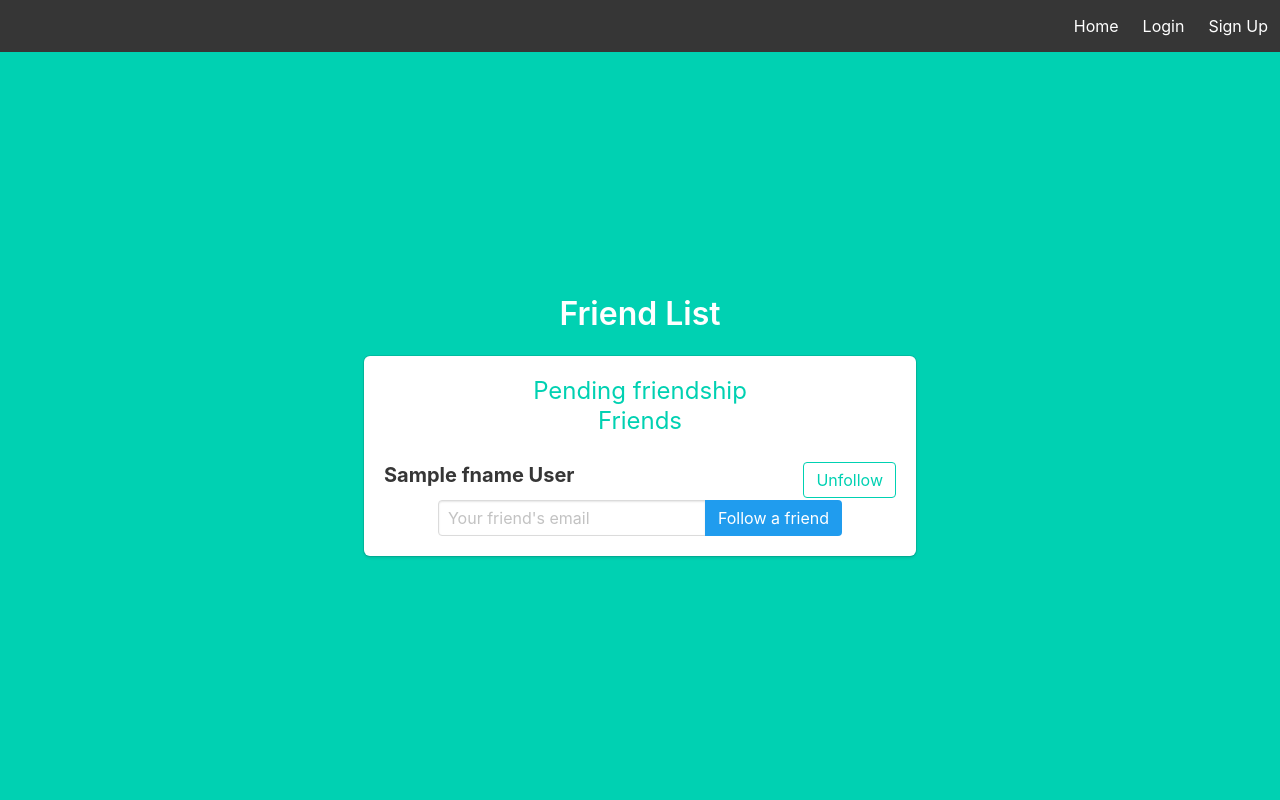
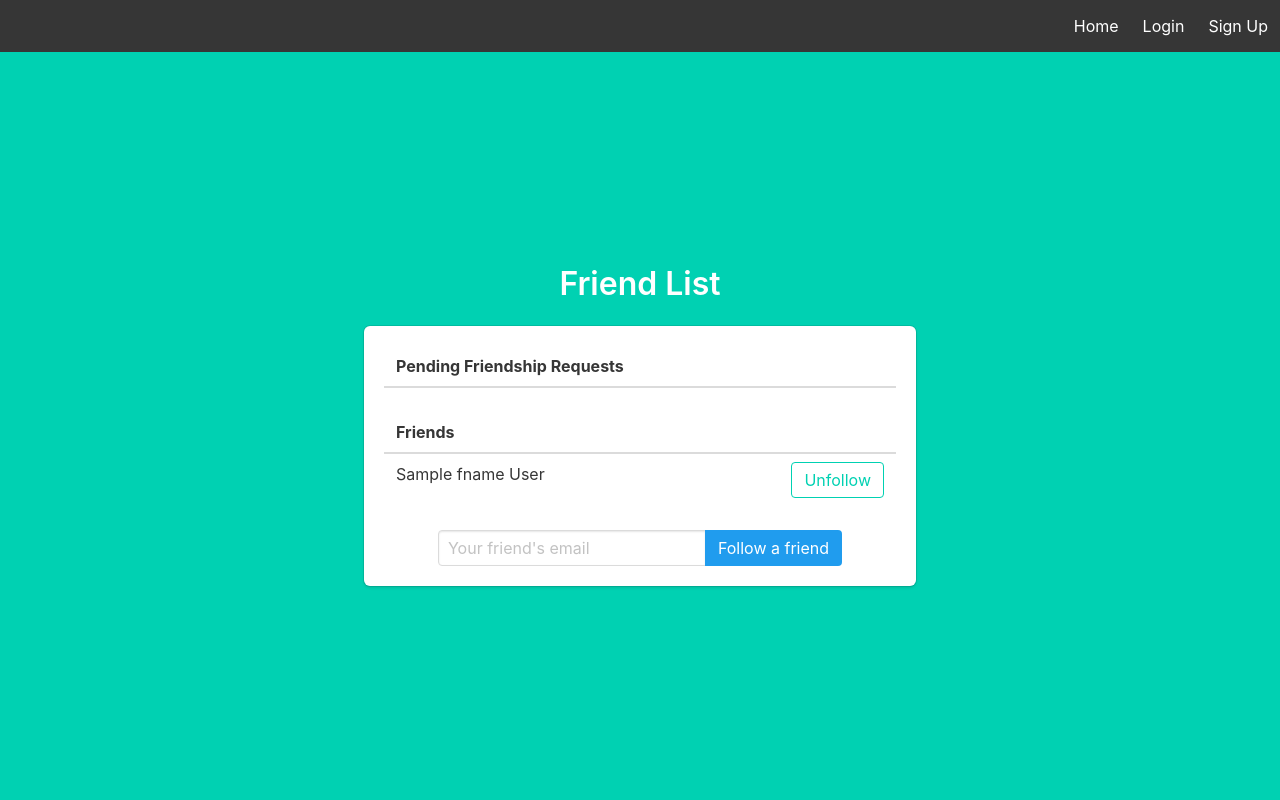
Before and after one commit to vin-lz/cs6083-principles-of-database-systems-final-project, a Flask app: template templates/friends.html in a window 1280 px wide. Run offline with Flask 2, Linux system fonts and the light colour scheme; the template is opened without the code that fills it: most values are stand-ins (such as "Sample title", 1, 10 or a date in 2020); lists and menus that the app fills with data are empty; some libraries are stand-ins or nearby versions.

Commit message:
feat: Better display for friends

```diff
--- a/templates/friends.html
+++ b/templates/friends.html
@@ -11,51 +11,71 @@
         </div>
         {% endif %}
         {% endwith %}
-        <ul>
+
         {% if pending_count != 0 %}
-            <h3 class="subtitle is-4 has-text-primary">Pending friendship</h3>
+        <table class="table is-fullwidth">
+            <thead>
+                <tr>
+                    <th>Pending Friendship Requests</th>
+                    <th></th>
+                </tr>
+            </thead>
+            <tbody>
                 {% for i in users_friendship %}
                 {% if i[1].fstatus=='pending' %}
-            <li>
+                <tr>
+                    <td>{{ i[0].fname }} {{ i[0].lname }}</td>
+                    <td>
                         <form method="POST" action="/friends">
-                    <div class="field level">
-                        <label class="label level-left is-medium">{{i[0].fname}} {{i[0].lname}} </label>
-                        <div class="control">
+                            <div class="control has-text-right">
                                 <input type="hidden" name="follower" value="{{ i[1].follower }}">
                                 <input type="hidden" name="followee" value="{{ i[1].followee }}">
                                 <input class="button is-primary is-outlined" type="submit" name="action" value="Accept">
                                 <input class="button is-primary is-outlined" type="submit" name="action" value="Reject">
                             </div>
-                    </div>
                         </form>
-            </li>
+                    </td>
+                </tr>
                 {% endif %}
                 {% endfor %}
+            </tbody>
+        </table>
         {% endif %}
-        </ul>
+
+
         {% if accepted_count == 0 %}
         <h3 class="subtitle  is-4 has-text-primary">It's empty</h3>
         {% else %}
-        <h3 class="subtitle  is-4 has-text-primary">Friends</h3>
-        <ul>
+        <table class="table is-fullwidth">
+            <thead>
+                <tr>
+                    <th>Friends</th>
+                    <th></th>
+                </tr>
+            </thead>
+            <tbody>
                 {% for i in users_friendship %}
                 {% if i[1].fstatus=='accepted' %}
-            <li>
+                <tr>
+                    <td>{{ i[0].fname }} {{ i[0].lname }}</td>
+                    <td>
                         <form method="POST" action="/friends">
-                    <div class="field level">
-                        <label class="label level-left is-medium">{{i[0].fname}} {{i[0].lname}} </label>
-                        <div class="control">
+                            <div class="control has-text-right">
                                 <input type="hidden" name="follower" value="{{ i[1].follower }}">
                                 <input type="hidden" name="followee" value="{{ i[1].followee }}">
-                            <input class="button is-primary is-outlined" type="submit" name="action" value="Unfollow">
-                        </div>
+                                <input class="button is-primary is-outlined" type="submit" name="action"
+                                    value="Unfollow">
                             </div>
                         </form>
-            </li>
+                    </td>
+                </tr>
                 {% endif %}
                 {% endfor %}
-        </ul>
+            </tbody>
+        </table>
         {% endif %}
+
+
         <form method="POST" action="/friends">
             <div class="field has-addons has-addons-centered">
                 <div class="control">
```
Also changed, not shown: templates/block-members.html (+2 -9 lines), db.sqlite3. Lines whose indentation alone changed are shown as unchanged.
